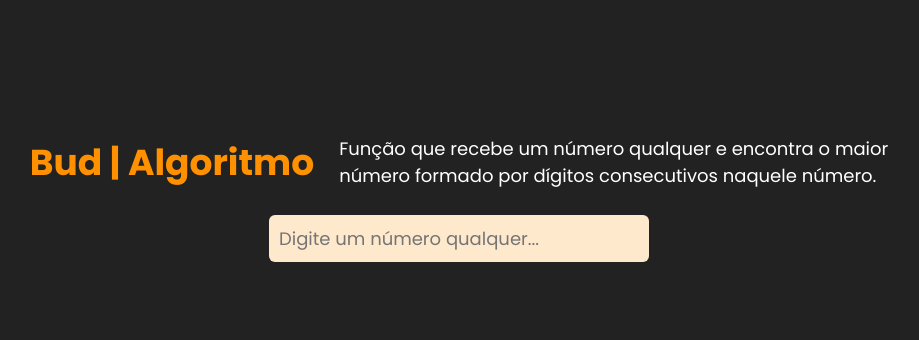
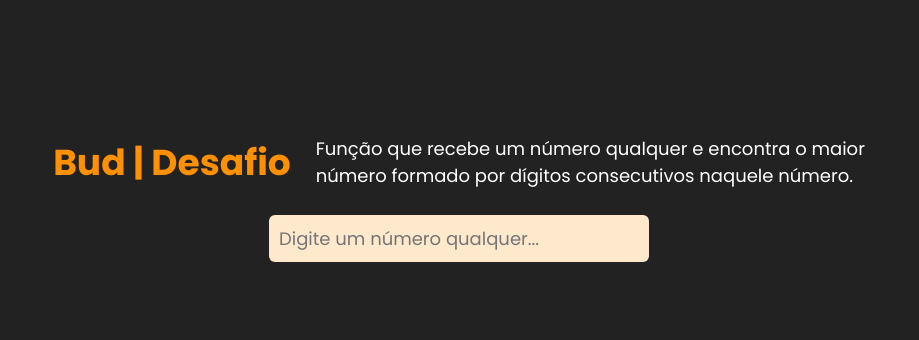
Before and after one commit to wsasouza/desafio-bud-algoritmo, a plain HTML site: page index.html in a window 1280 px wide. Shown: the part 164-504 px from the top of the page, without its empty margins (181-1100 px from the left). Drawn offline with Linux system fonts and the light colour scheme.

Commit message:
Fix: Input Html

```diff
--- a/index.html
+++ b/index.html
@@ -13,7 +13,7 @@
 <body>
   <div class="container">
     <div class="header">
-      <h1>Bud | Algoritmo</h1>
+      <h1>Bud | Desafio</h1>
       <p>Função que recebe um número qualquer e encontra o maior<br>
         número formado por dígitos consecutivos naquele número.</p>
     </div>
@@ -22,6 +22,7 @@
       <div class="input_box">
         <input
           type="number"
+          number-only
           id="data"
           placeholder="Digite um número qualquer..."
           onchange="printMaxNumber()"
```
